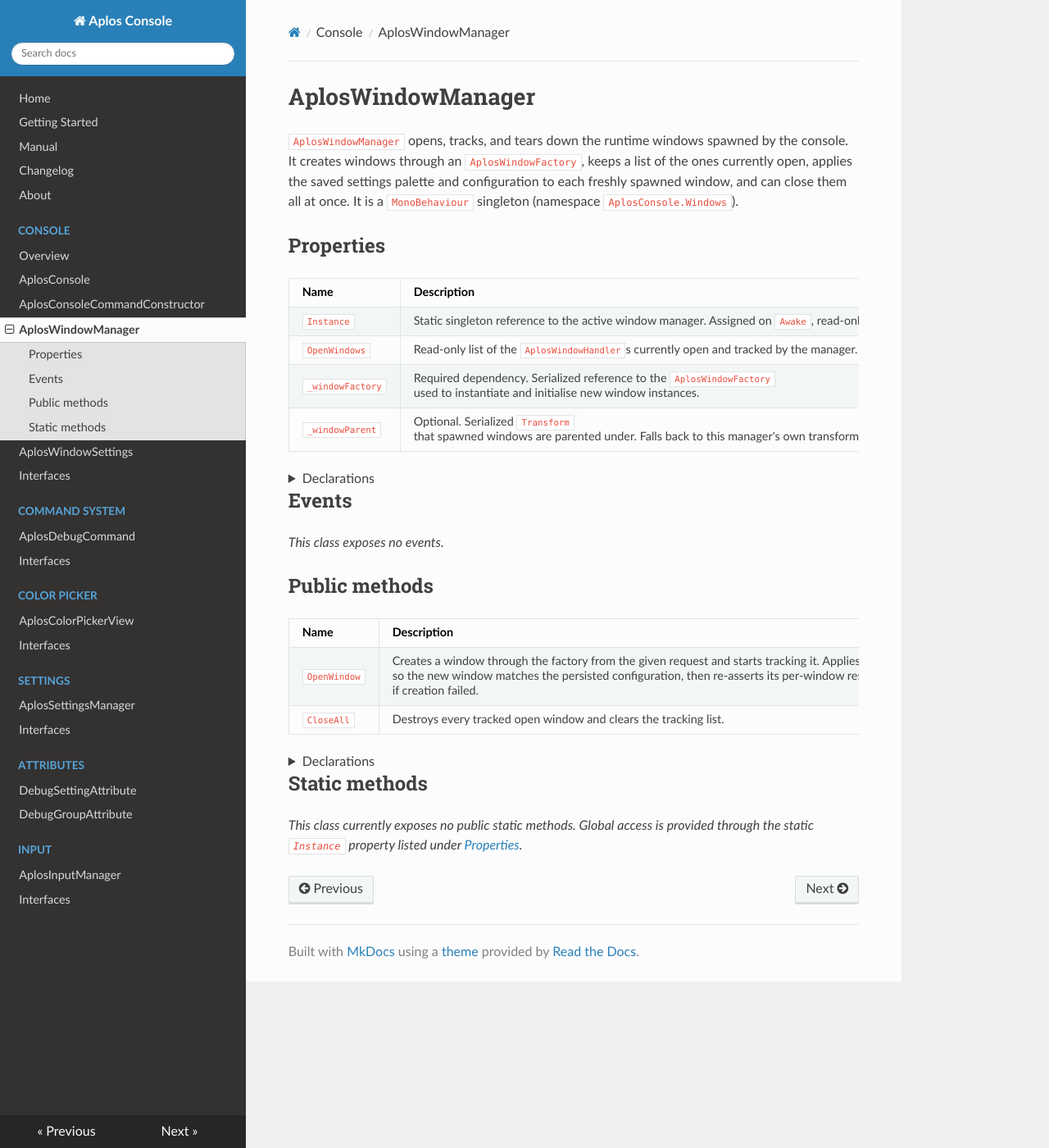
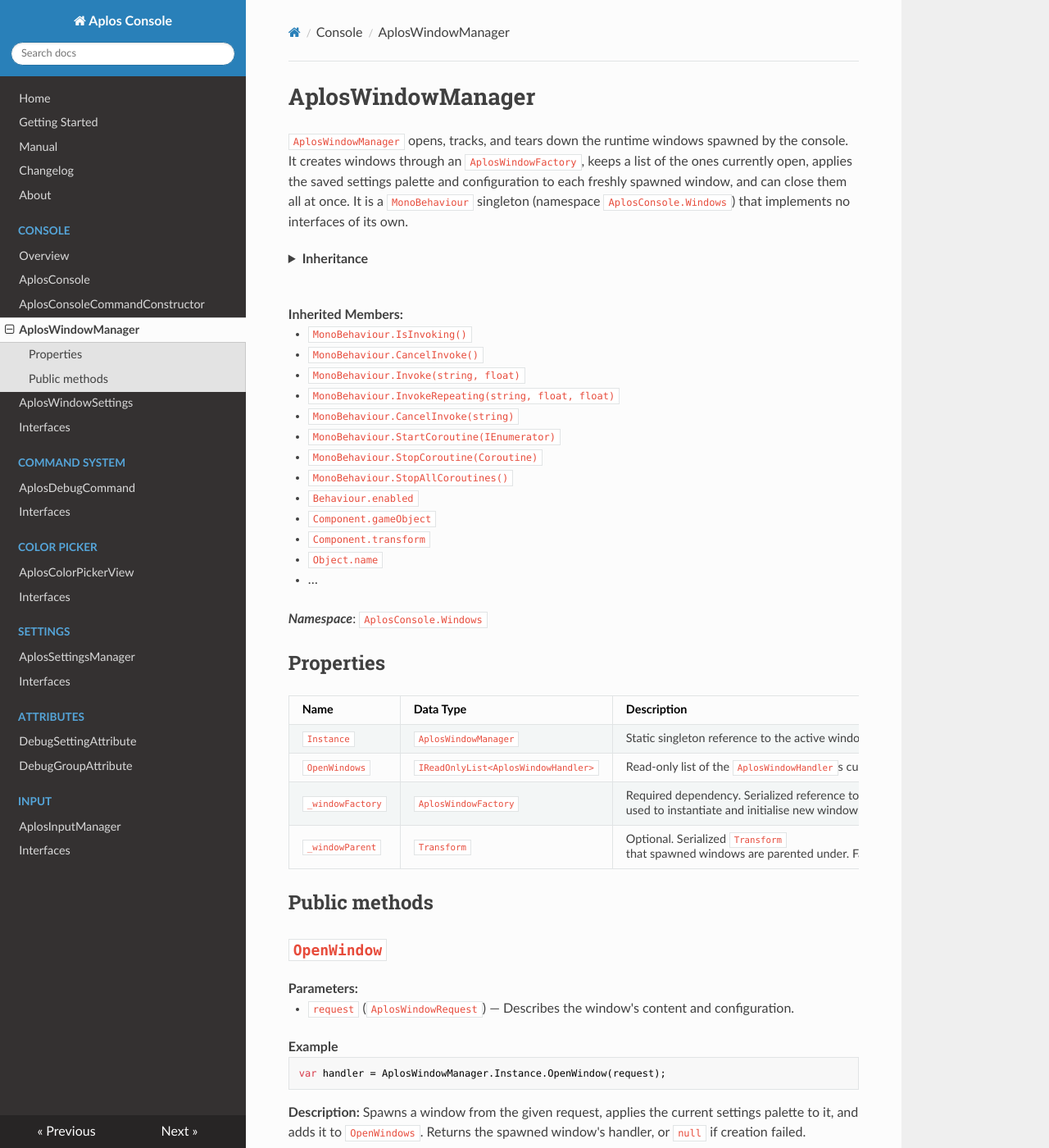
Before and after one commit to jChicote/aplos-console-documentation.github.io, an MkDocs documentation site: the page built from docs/aplos-window-manager.md, in a window 1280 px wide and 1400 px high. Shown: the whole window at 82% size. Built offline with MkDocs 1.6.1, drawn with Linux system fonts in a browser that asks for light colours; nearby versions of some CDN libraries; some of the changed text lies outside the part shown.

Commit message:
Update aplos-window-manager.md

````diff
--- a/docs/aplos-window-manager.md
+++ b/docs/aplos-window-manager.md
@@ -3,50 +3,77 @@
 `AplosWindowManager` opens, tracks, and tears down the runtime windows spawned by the console.
 It creates windows through an `AplosWindowFactory`, keeps a list of the ones currently open,
 applies the saved settings palette and configuration to each freshly spawned window, and can
-close them all at once. It is a `MonoBehaviour` singleton (namespace `AplosConsole.Windows`).
+close them all at once. It is a `MonoBehaviour` singleton (namespace `AplosConsole.Windows`)
+that implements no interfaces of its own.
+
+<details>
+<summary><strong>Inheritance</strong></summary>
+
+```
+object
+ ↳ Object
+    ↳ Component
+       ↳ Behaviour
+          ↳ MonoBehaviour
+             ↳ AplosWindowManager
+```
+
+</details>
+<br>
+
+**Inherited Members:**
+
+- `MonoBehaviour.IsInvoking()`
+- `MonoBehaviour.CancelInvoke()`
+- `MonoBehaviour.Invoke(string, float)`
+- `MonoBehaviour.InvokeRepeating(string, float, float)`
+- `MonoBehaviour.CancelInvoke(string)`
+- `MonoBehaviour.StartCoroutine(IEnumerator)`
+- `MonoBehaviour.StopCoroutine(Coroutine)`
+- `MonoBehaviour.StopAllCoroutines()`
+- `Behaviour.enabled`
+- `Component.gameObject`
+- `Component.transform`
+- `Object.name`
+- …
+
+***Namespace***: `AplosConsole.Windows`
 
 ## Properties
 
-| Name | Description |
-| --- | --- |
-| `Instance` | Static singleton reference to the active window manager. Assigned on `Awake`, read-only from outside the class. |
-| `OpenWindows` | Read-only list of the `AplosWindowHandler`s currently open and tracked by the manager. |
-| `_windowFactory` | Required dependency. Serialized reference to the `AplosWindowFactory` used to instantiate and initialise new window instances. |
-| `_windowParent` | Optional. Serialized `Transform` that spawned windows are parented under. Falls back to this manager's own transform when unset. |
-
-<details>
-<summary>Declarations</summary>
-
-```csharp
-public static AplosWindowManager Instance { get; private set; }
-public IReadOnlyList<AplosWindowHandler> OpenWindows { get; }
-[SerializeField] private AplosWindowFactory _windowFactory;
-[SerializeField] private Transform _windowParent;
-```
-
-</details>
-
-## Events
-
-_This class exposes no events._
+| Name | Data Type | Description |
+| --- | --- | --- |
+| `Instance` | `AplosWindowManager` | Static singleton reference to the active window manager. Assigned on `Awake`, read-only from outside the class. |
+| `OpenWindows` | `IReadOnlyList<AplosWindowHandler>` | Read-only list of the `AplosWindowHandler`s currently open and tracked by the manager. |
+| `_windowFactory` | `AplosWindowFactory` | Required dependency. Serialized reference to the `AplosWindowFactory` used to instantiate and initialise new window instances. |
+| `_windowParent` | `Transform` | Optional. Serialized `Transform` that spawned windows are parented under. Falls back to this manager's own transform when unset. |
 
 ## Public methods
 
-| Name | Description |
-| --- | --- |
-| `OpenWindow` | Creates a window through the factory from the given request and starts tracking it. Applies the saved settings (bar palette and any `DebugGroup` content) via `AplosSettingsManager` so the new window matches the persisted configuration, then re-asserts its per-window resize constraints last so the shared window sizing settings don't clobber them. Returns the created `AplosWindowHandler`, or `null` if creation failed. |
-| `CloseAll` | Destroys every tracked open window and clears the tracking list. |
+<h2 id="openwindow"><code>OpenWindow</code></h2>
 
-<details>
-<summary>Declarations</summary>
+**Parameters:**
+
+- `request` (`AplosWindowRequest`) — Describes the window's content and configuration.
+
+**Example**
 
 ```csharp
-public AplosWindowHandler OpenWindow(AplosWindowRequest request);
-public void CloseAll();
+var handler = AplosWindowManager.Instance.OpenWindow(request);
 ```
 
-</details>
+**Description:** Spawns a window from the given request, applies the current settings palette to it, and adds it to `OpenWindows`. Returns the spawned window's handler, or `null` if creation failed.
 
-## Static methods
+<br>
 
-_This class currently exposes no public static methods. Global access is provided through the static `Instance` property listed under [Properties](#properties)._
+<h2 id="closeall"><code>CloseAll</code></h2>
+
+**Example**
+
+```csharp
+AplosWindowManager.Instance.CloseAll();
+```
+
+**Description:** Destroys every currently open window and clears `OpenWindows`.
+
+<br>
````
